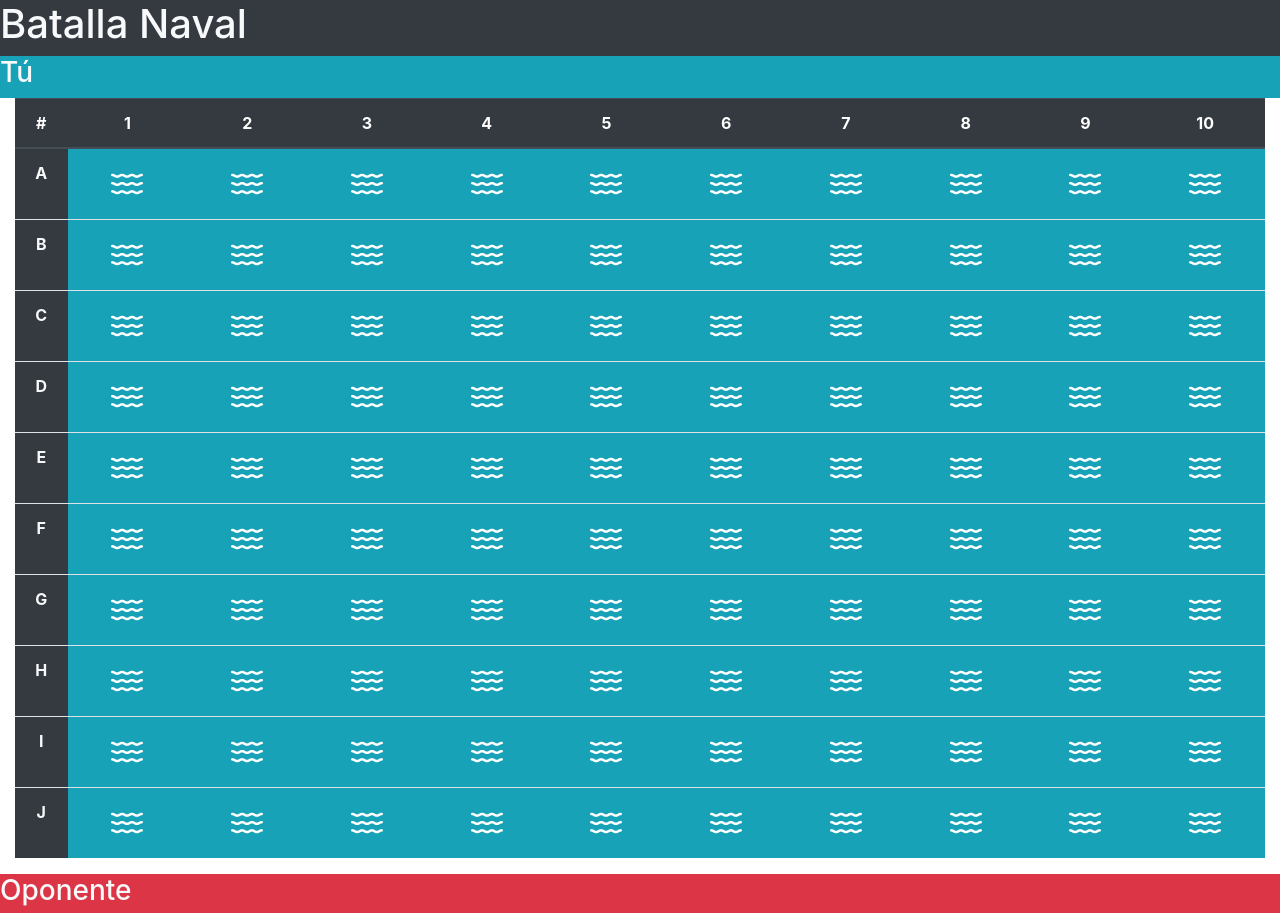
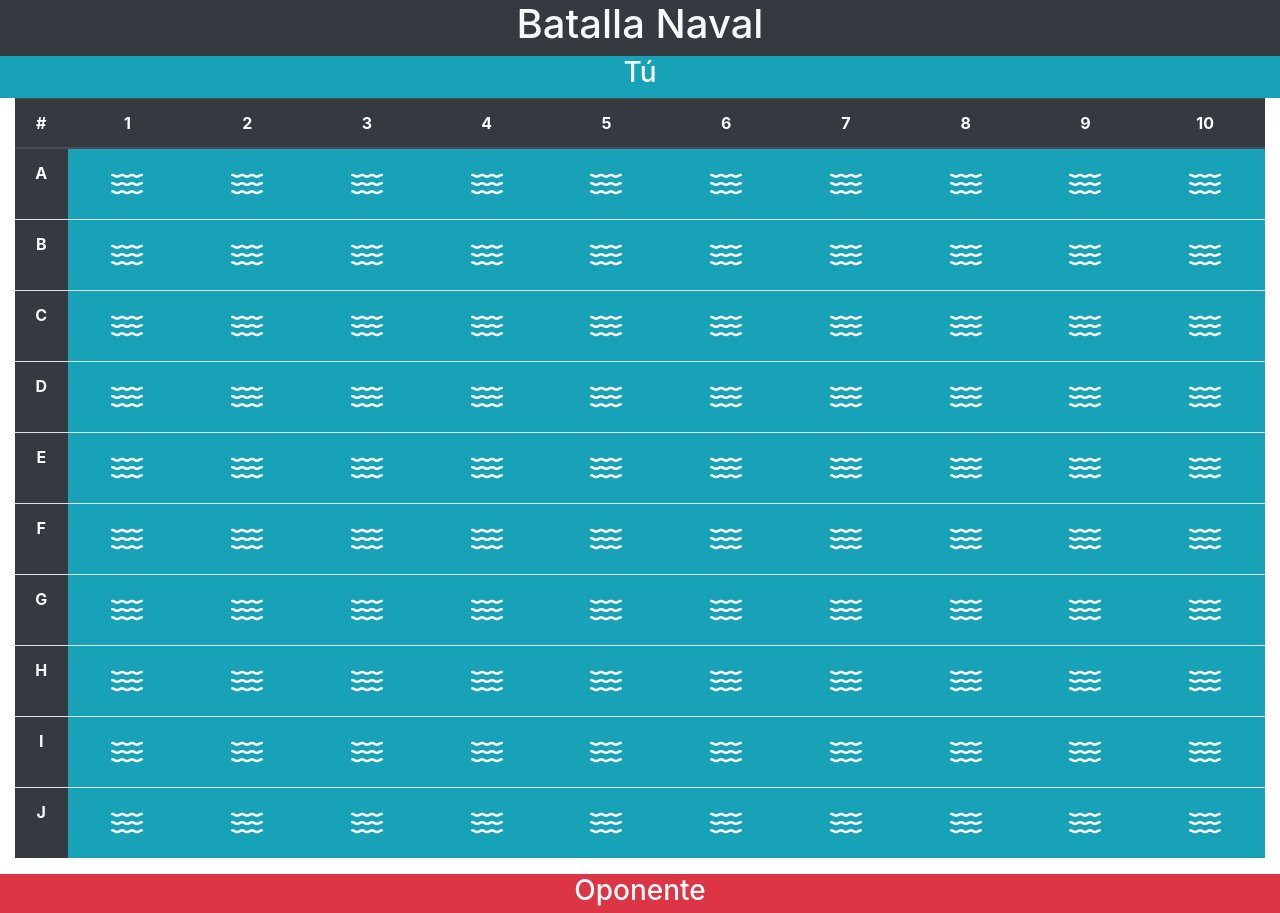
Before and after one commit to OkednaElizalde/BatallaNaval, a website: page public/index.html in a window 1280 px wide. Shown: the top 913 px of the page. Drawn offline with nearby package versions, Linux system fonts and the light colour scheme; no server answers.

Commit message:
Update index.html

```diff
--- a/public/index.html
+++ b/public/index.html
@@ -10,10 +10,10 @@
 </head>
 <body >
     <div class="container-fluid text-center">
-        <div class="row bg-dark text-light" mx-auto><h1>Batalla Naval</h1></div>
+        <div class="row bg-dark text-light" ><h1 class="mx-auto">Batalla Naval</h1></div>
         <div class="row">
             <div class="col ">
-                <div class="row bg-info text-light"><h3>Tú</h3></div>
+                <div class="row bg-info text-light"><h3 class="mx-auto">Tú</h3></div>
                 <table class="table text-center ">
                     <thead class="thead-dark">
                         <th scope="col ">#</th>
@@ -163,7 +163,7 @@
                 </table>
             </div>
             <div class="col">
-                <div class="row bg-danger text-light "><h3>Oponente</h3></div>
+                <div class="row bg-danger text-light "><h3 class="mx-auto">Oponente</h3></div>
                 <table class="table text-center table">
                     <thead class="thead-dark">
                         <th scope="col ">#</th>
```
